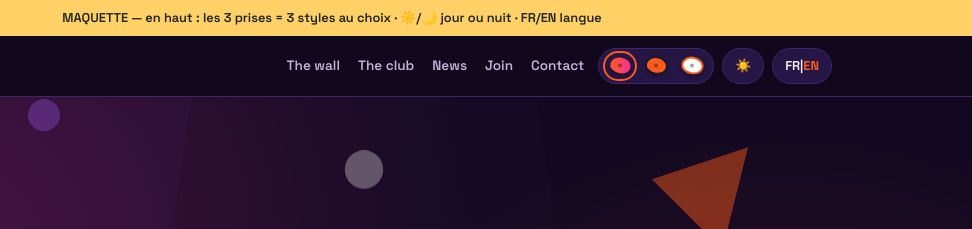
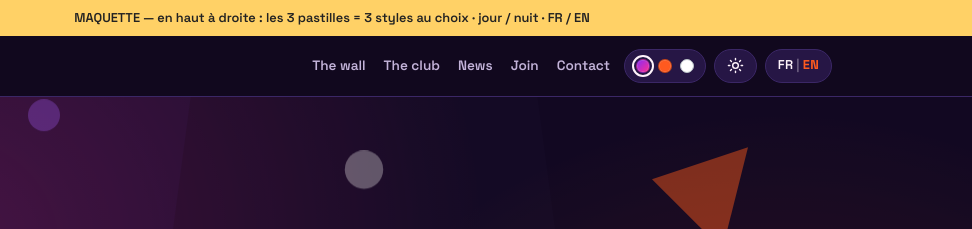
Before and after one commit to pechabloc/pechabloc.github.io, a plain HTML site: page index.html in a window 1280 px wide. Shown: the top 229 px of the page, 308-1280 px from the left. Drawn offline with Linux system fonts and the light colour scheme.

Commit message:
Pastilles de style et boutons nets

```diff
--- a/index.html
+++ b/index.html
@@ -146,17 +146,18 @@
     border-radius:99px;height:36px;min-width:36px;padding:0 12px;cursor:pointer}
   .regl b{color:var(--orange)}
   .reglages{position:relative}
-  .styles{display:flex;gap:2px;align-items:center;padding:2px 4px;border-radius:99px;background:var(--ardoise2);border:1px solid var(--trait)}
-  .p-style{display:grid;place-items:center;width:34px;height:30px;padding:0;border-radius:99px;cursor:pointer;
-    background:transparent;border:2px solid transparent}
-  .p-style:hover{background:var(--ardoise)}
-  .p-style svg{width:26px;height:21px;filter:drop-shadow(0 2px 2px rgba(0,0,0,.3));transition:transform .15s}
-  .p-style:hover svg{transform:scale(1.15) rotate(-8deg)}
-  .p-style .trou{fill:rgba(0,0,0,.35)}
-  .p-style[data-design="flashy"] path{fill:url(#d-flashy)}
-  .p-style[data-design="orange"] path{fill:#ff5a1f;stroke:#16191c;stroke-width:2}
-  .p-style[data-design="epure"] path{fill:#ffffff;stroke:#f05a1a;stroke-width:3}
-  .p-style[aria-pressed="true"]{border-color:var(--orange)}
+  .styles{display:flex;gap:8px;align-items:center;height:34px;padding:0 11px;border-radius:99px;
+    background:var(--ardoise2);border:1px solid var(--trait)}
+  .p-style{width:14px;height:14px;padding:0;border-radius:50%;cursor:pointer;border:1px solid rgba(0,0,0,.22);
+    box-shadow:inset 0 0 0 .5px rgba(255,255,255,.25);transition:transform .12s}
+  .p-style:hover{transform:scale(1.2)}
+  .p-style[data-design="flashy"]{background:linear-gradient(135deg,#8b2cf5,#ff2e93)}
+  .p-style[data-design="orange"]{background:#ff5a1f}
+  .p-style[data-design="epure"]{background:#ffffff;border-color:#b9c2c7}
+  .p-style[aria-pressed="true"]{outline:2px solid var(--texte);outline-offset:2px}
+  .regl{display:inline-grid;place-items:center;height:34px;min-width:34px;line-height:1;letter-spacing:.02em}
+  .regl svg{width:17px;height:17px;fill:none;stroke:currentColor;stroke-width:2;stroke-linecap:round;stroke-linejoin:round}
+  .regl .sep{opacity:.35;margin:0 3px}
   .marque img{cursor:pointer}
   @media(max-width:480px){.marque>span{display:none} .reglages{gap:5px} .regl{padding:0 9px}}
   .photo .attente.bientot{background:var(--orange);color:var(--sur-orange);border-color:var(--orange)}
@@ -280,10 +281,8 @@ html[data-design="epure"] .pastilles{justify-content:flex-start}
 </head>
 <body>
 
-<div class="maquette" data-nt>MAQUETTE — en haut : les 3 prises = 3 styles au choix · ☀️/🌙 jour ou nuit · FR/EN langue</div>
+<div class="maquette" data-nt>MAQUETTE — en haut à droite : les 3 pastilles = 3 styles au choix · jour / nuit · FR / EN</div>
 
-<svg width="0" height="0" style="position:absolute" aria-hidden="true"><defs><linearGradient id="d-flashy" x1="0" x2="1">
-  <stop offset="0" stop-color="#ff5a1f"/><stop offset="1" stop-color="#ff2e93"/></linearGradient></defs></svg>
 <header>
   <div class="wrap">
     <a class="marque" translate="no" data-nt href="#"><img src="logo.png" alt="Logo Pechabloc"><span>Pecha<span class="orange">bloc</span></span></a>
@@ -292,12 +291,12 @@ html[data-design="epure"] .pastilles{justify-content:flex-start}
     </nav>
     <div class="reglages">
       <div class="styles" role="group" aria-label="Style">
-        <button type="button" class="p-style" data-design="flashy" title="Style Flashy" aria-label="Style Flashy"><svg viewBox="0 0 40 32" aria-hidden="true"><path d="M6 20 C2 10 12 2 22 4 C33 6 39 14 35 22 C31 30 14 31 6 20 Z"/><circle cx="20" cy="16" r="3.2" class="trou"/></svg></button>
-        <button type="button" class="p-style" data-design="orange" title="Style Orange" aria-label="Style Orange"><svg viewBox="0 0 40 32" aria-hidden="true"><path d="M6 20 C2 10 12 2 22 4 C33 6 39 14 35 22 C31 30 14 31 6 20 Z"/><circle cx="20" cy="16" r="3.2" class="trou"/></svg></button>
-        <button type="button" class="p-style" data-design="epure" title="Style Épuré" aria-label="Style Épuré"><svg viewBox="0 0 40 32" aria-hidden="true"><path d="M6 20 C2 10 12 2 22 4 C33 6 39 14 35 22 C31 30 14 31 6 20 Z"/><circle cx="20" cy="16" r="3.2" class="trou"/></svg></button>
+        <button type="button" class="p-style" data-design="flashy" title="Style Flashy" aria-label="Style Flashy"></button>
+        <button type="button" class="p-style" data-design="orange" title="Style Orange" aria-label="Style Orange"></button>
+        <button type="button" class="p-style" data-design="epure" title="Style Épuré" aria-label="Style Épuré"></button>
       </div>
-      <button type="button" id="b-mode" class="regl" aria-label="Jour / nuit">🌙</button>
-      <button type="button" id="b-langue" class="regl" aria-label="Langue / Language"><b>FR</b>|EN</button>
+      <button type="button" id="b-mode" class="regl" aria-label="Jour / nuit" title="Jour / nuit"><svg viewBox="0 0 24 24" aria-hidden="true"><path d="M20 14.5A8 8 0 0 1 9.5 4a8 8 0 1 0 10.5 10.5z"/></svg></button>
+      <button type="button" id="b-langue" class="regl" aria-label="Langue / Language" title="Langue / Language" data-nt><span><b>FR</b><span class="sep">|</span>EN</span></button>
     </div>
   </div>
 </header>
@@ -578,12 +577,12 @@ html[data-design="epure"] .pastilles{justify-content:flex-start}
       t.n.data = txt;
     }
     document.title = l === "en" ? "Pechabloc — Bouldering club in Péchabou" : TITRE_FR;
-    document.getElementById("b-langue").innerHTML = l === "en" ? "FR|<b>EN</b>" : "<b>FR</b>|EN";
+    document.getElementById("b-langue").innerHTML = l === "en" ? '<span>FR<span class="sep">|</span><b>EN</b></span>' : '<span><b>FR</b><span class="sep">|</span>EN</span>';
     try { localStorage.setItem("pb-langue", l); } catch (e) {}
   }
   function appliquerMode(m, memoriser) {
     document.documentElement.dataset.mode = m;
-    document.getElementById("b-mode").textContent = m === "nuit" ? "☀️" : "🌙";
+    document.getElementById("b-mode").innerHTML = m === "nuit" ? '<svg viewBox="0 0 24 24" aria-hidden="true"><circle cx="12" cy="12" r="4"/><path d="M12 2v2M12 20v2M4.9 4.9l1.4 1.4M17.7 17.7l1.4 1.4M2 12h2M20 12h2M4.9 19.1l1.4-1.4M17.7 6.3l1.4-1.4"/></svg>' : '<svg viewBox="0 0 24 24" aria-hidden="true"><path d="M20 14.5A8 8 0 0 1 9.5 4a8 8 0 1 0 10.5 10.5z"/></svg>';
     if (memoriser) try { localStorage.setItem("pb-mode", m); } catch (e) {}
   }
   const DESIGNS = {"flashy": {"nom": "Flashy", "mode": "nuit"}, "orange": {"nom": "Orange", "mode": "nuit"}, "epure": {"nom": "Épuré", "mode": "jour"}};
```
